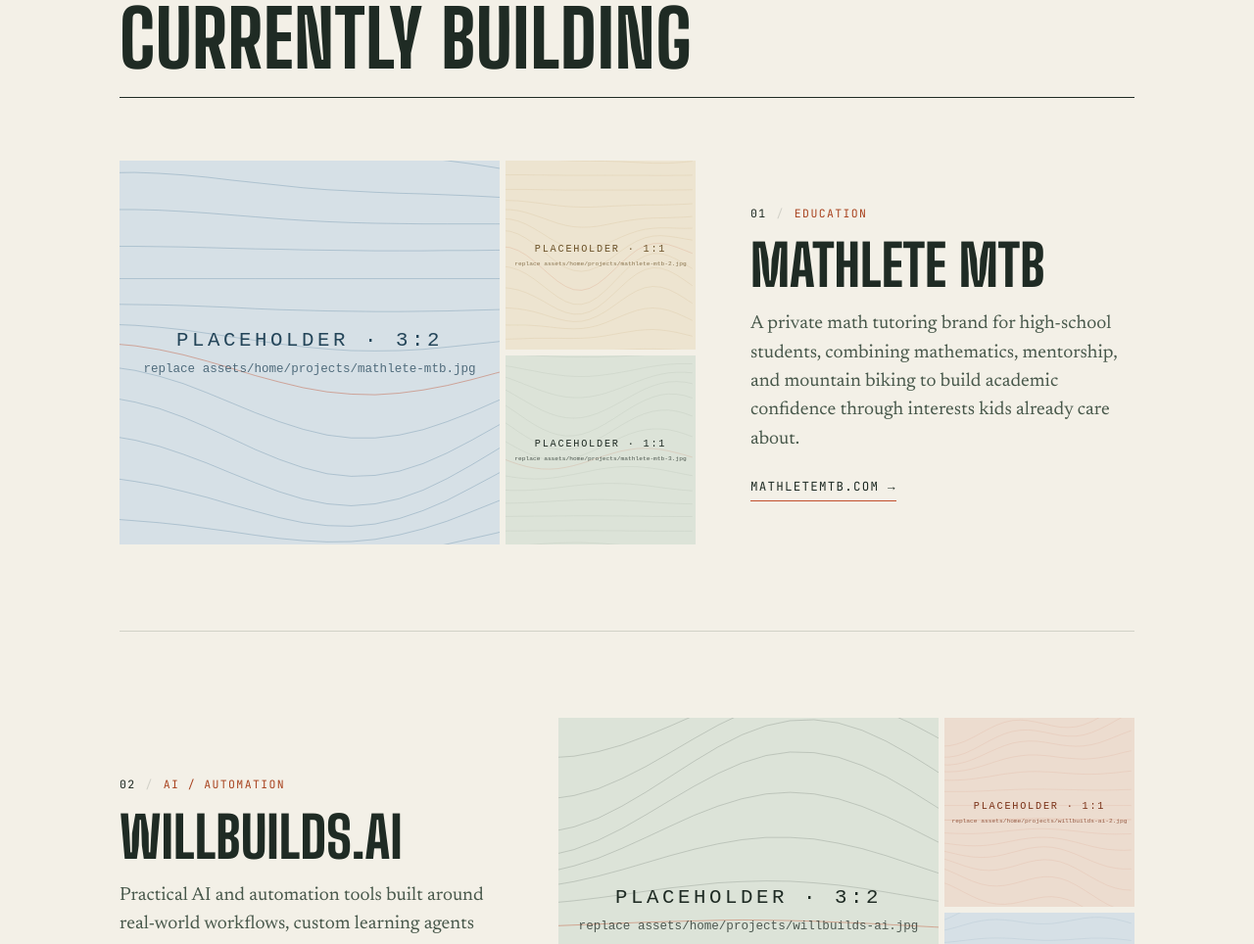
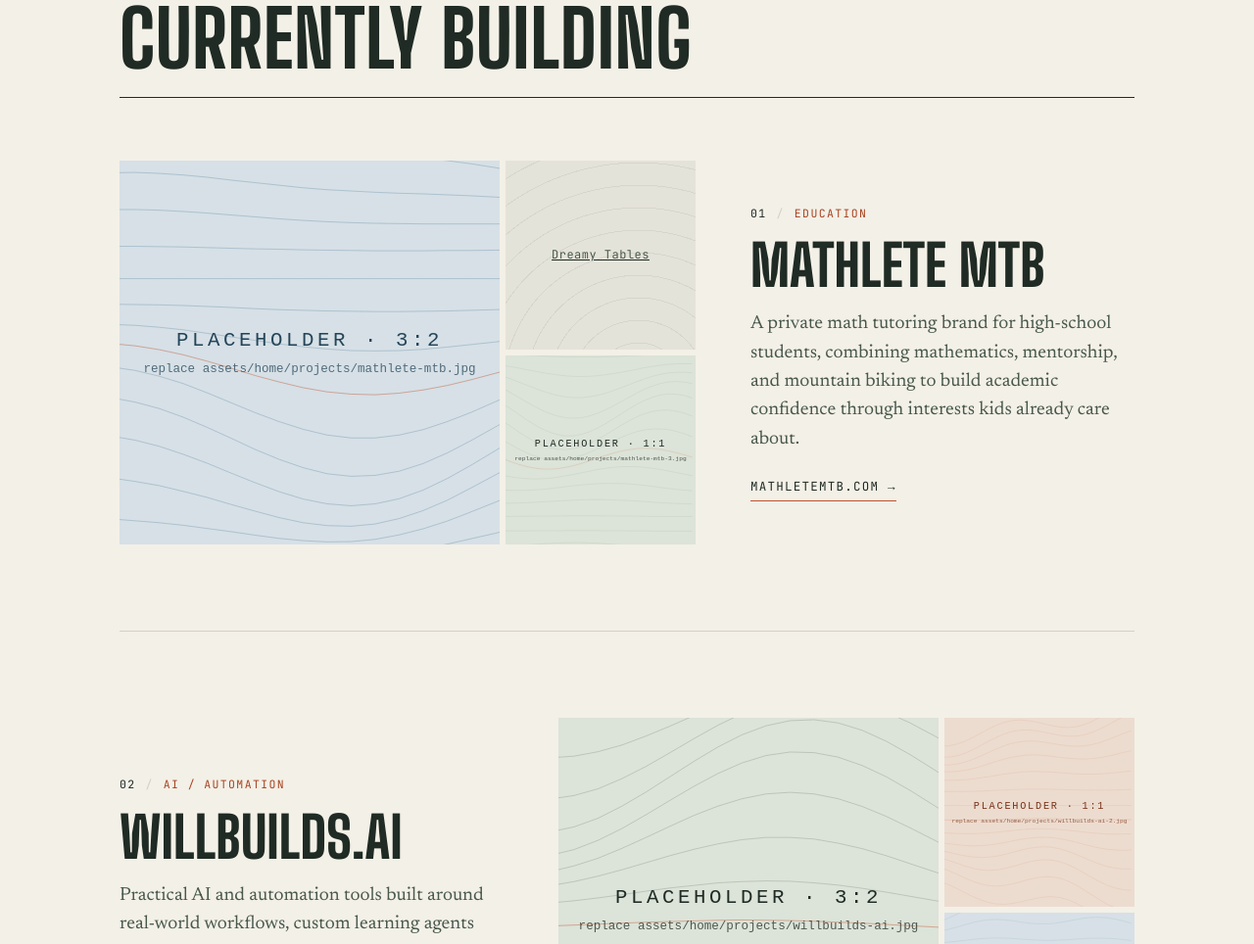
Before and after one commit to wcmalfeld/personalSite, a website: page index.html in a window 1280 px wide. Shown: the part 2191-3155 px from the top of the page at 98% size. Drawn offline with nearby package versions, Linux system fonts and the light colour scheme.

Commit message:
Update image format for Mathlete MTB project photos

```diff
--- a/index.html
+++ b/index.html
@@ -107,7 +107,7 @@
     <article class="project">
       <div class="project-media project-media--n3" data-gallery>
         <a class="fig-frame" href="assets/home/projects/mathlete-mtb.svg" data-lightbox data-caption="Mathlete MTB"><img src="assets/home/projects/mathlete-mtb.svg" alt="Placeholder for a Mathlete MTB photograph" loading="lazy" decoding="async"></a>
-        <a class="fig-frame" href="assets/home/projects/mathlete-mtb-2.svg" data-lightbox data-caption="Mathlete MTB"><img src="assets/home/projects/mathlete-mtb-2.svg" alt="Placeholder for a second Mathlete MTB photograph" loading="lazy" decoding="async"></a>
+        <a class="fig-frame" href="assets/home/projects/mathlete-mtb-2.jpg" data-lightbox data-caption="Mathlete MTB"><img src="assets/home/projects/mathlete-mtb-2.jpg" alt="Dreamy Tables" loading="lazy" decoding="async"></a>
         <a class="fig-frame" href="assets/home/projects/mathlete-mtb-3.svg" data-lightbox data-caption="Mathlete MTB"><img src="assets/home/projects/mathlete-mtb-3.svg" alt="Placeholder for a third Mathlete MTB photograph" loading="lazy" decoding="async"></a>
       </div>
       <div class="project-text">
```
